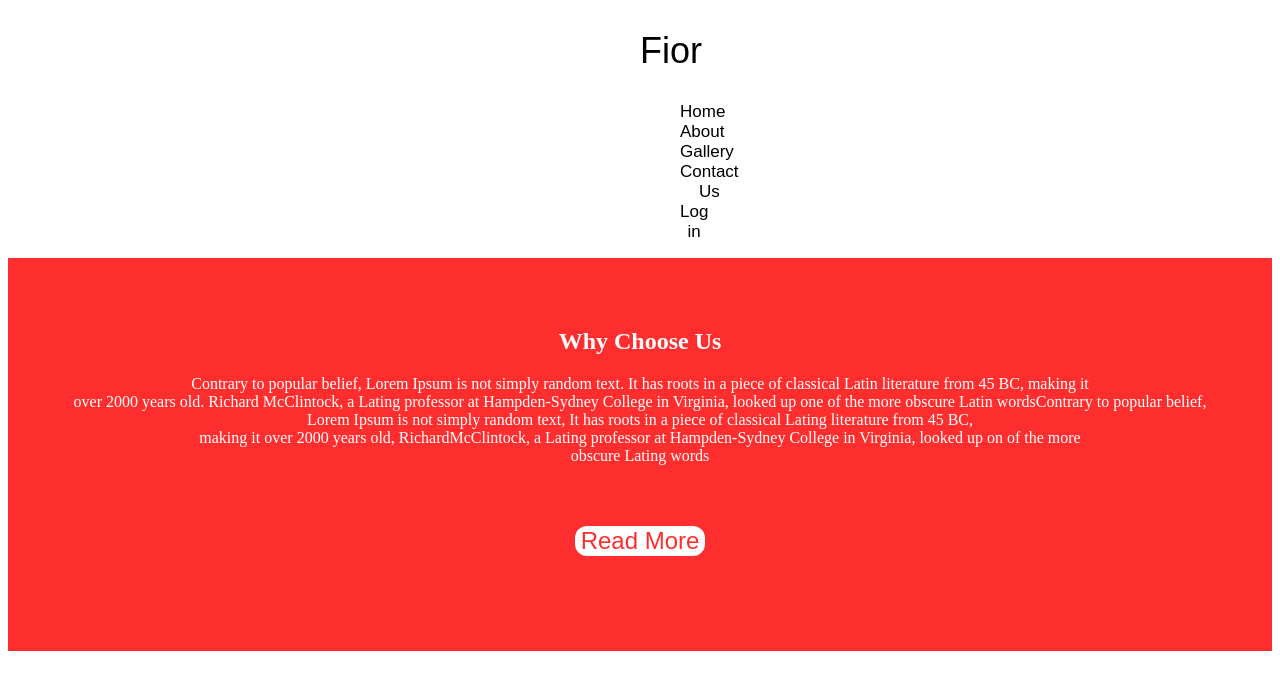
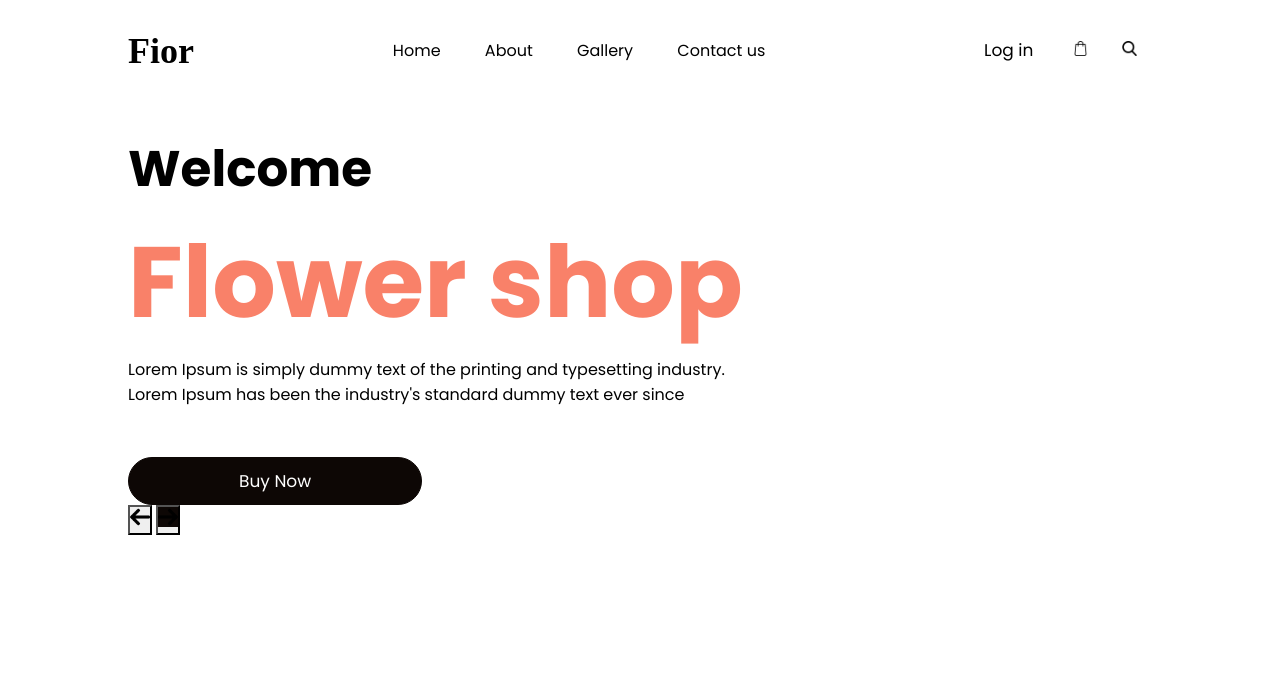
Before and after one commit to KajusLTUO/LietuviaiLTUO123, a plain HTML site: page index.html in a window 1280 px wide. Drawn offline with Linux system fonts and the light colour scheme; a web font is replaced by a local one.

Commit message:
darbasss

```diff
--- a/css/style.css
+++ b/css/style.css
@@ -1,21 +1,124 @@
-header {
-  margin-left: 50%;
-  margin-right: 50%;
+
+
+
+
+
+/* font style */
+@import url('https://fonts.googleapis.com/css2?family=Poppins:ital,wght@0,100;0,200;0,300;0,400;0,500;0,600;0,700;0,800;0,900;1,100;1,200;1,300;1,400;1,500;1,600;1,700;1,800;1,900&display=swap');
+@import url('https://fonts.googleapis.com/css2?family=Baloo+Chettan+2:wght@400..800&display=swap');
+
+
+/* all */
+*{
+  box-sizing: border-box;
+  margin: 0;
+  padding: 0;
+  font-family: 'Poppins';
+  background-image: none;
 }
-header h2 {
+
+/* color */
+:root{
+  --white: #fff;
+  --black: #000;
+  --orange: rgb(249, 129, 105);
+  --black1: rgb(13, 7, 5);
+  --red:rgb(221, 75, 59);
+  --orange1: rgb(225, 96, 58);
+}
+
+
+/* nav top */
+header{
+  display: flex;
+  justify-content: space-between;
+  align-items: center;
+  padding: 30px 10%;
+}
+header h2{
+  font-family: 'Baloo Chettan 2';
   font-size: 36px;
-  font-family: Arial, Helvetica, sans-serif;
-  font-weight: 500;
+  cursor: pointer;
 }
-header nav ul li {
+.login{
+  font-size: 17px;
+  color: var(--black);
+}
+.nav-link{
+  flex: 1;
+}
+.nav-top ul li{
+  list-style: none;
+  display: inline-block;
+  padding: 0px 20px;
+  position: relative;
+}
+.nav-top ul li a{
+  color: var(--black);
+  text-decoration: none;
+}
+.nav-top ul li::after{
+  content: ' ';
+  width: 0%;
+  height: 2px;
+  background-color: var(--orange);
+  display: block;
+  margin: auto;
+  transition: 0.5s;
+}
+.nav-top ul li:hover::after{
+  width: 100%;
+}
+.arrow1 img{
+  cursor: pointer;
+  width: 20px;
+}
+.arrow2 img{
+  transform: rotate(180deg);
+  cursor: pointer;
+  width: 20px;
+  background-color: var(--black1);
+}
+
+nav ul img{
+  width: 15px;
+  margin: 0px 15px;
+  cursor: pointer;
+}
+
+
+/* Top section */
+.container{
+  padding: 30px 10%;
+}
+.wl{
+  font-size: 50px;
+}
+.fs{
+  color: var(--orange);
+  font-size: 100px;
+}
+section button.buy{
   display: inline-block;
   text-decoration: none;
-  text-align: center;
+  color: var(--white);
+  background-color: var(--black1);
+  border: 1px solid var(--black1);
+  border-radius: 30px;
+  margin-top: 50px;
+  padding: 10px 110px;
   font-size: 17px;
-  font-family: Arial, Helvetica, sans-serif;
+  position: relative;
+  cursor: pointer;
 }
-section,
-p {
+section button.buy:hover{
+  border: 1px solid var(--black);
+  background: var(--orange);
+  transition: 1s;
+}
+
+/* section */
+/*p {
   text-align: center;
 }
 section {
@@ -37,4 +140,4 @@ button {
 }
 .Button {
   border-radius: 12px;
-}
+}*/
--- a/index.html
+++ b/index.html
@@ -8,18 +8,38 @@
   </head>
   <body>
     <header>
-      <h2>Fior</h2>
-      <nav>
-        <ul>
-          <li>Home</li>
-          <li>About</li>
-          <li>Gallery</li>
-          <li>Contact Us</li>
-          <li>Log in</li>
-        </ul>
-      </nav>
+        <h2>Fior</h2>
+        <nav class="nav-top">
+          <ul class="nav-link">
+            <li><a href="#">Home</a></li>
+            <li><a href="#">About</a></li>
+            <li><a href="#">Gallery</a></li>
+            <li><a href="#">Contact us</a></li>
+          </ul>
+        </nav>
+        <nav class="nav-top">
+          <ul class="nav-link">
+            <li><a class="login" href="#">Log in</a></li>
+            <img src="img/top-bag.png" alt="bag">
+            <img src="img/search.png" alt="search">
+          </ul>
+        </nav>
     </header>
-    <section>
+    <section class="container">
+      <h2 class="wl">Welcome</h2>
+      <h2 class="fs">Flower shop</h2>
+      <p>Lorem Ipsum is simply dummy text of the printing and typesetting industry.<br> Lorem Ipsum has been the industry's standard dummy text ever since </p>
+      <button class="buy">Buy Now</button>
+      <div>
+      <button class="arrow1">
+        <img src="img/left-arrow.png" alt="arrow1">
+      </button>
+      <button class="arrow2">
+        <img src="img/left-arrow.png" alt="arrow2">
+      </button>
+    </div>
+    </section>
+    <!-- <section>
       <h2>Why Choose Us</h2>
       <p>
         Contrary to popular belief, Lorem Ipsum is not simply random text. It
@@ -35,6 +55,7 @@
         obscure Lating words
       </p>
       <button class="Button">Read More</button>
-    </section>
+    </section> -->
+    <script src="https://kit.fontawesome.com/fecef0cc69.js" crossorigin="anonymous"></script>
   </body>
 </html>
```
Also changed, not shown: img/left-arrow.png (added), img/search.png (added), img/top-bag.png (added), 1 other file.
